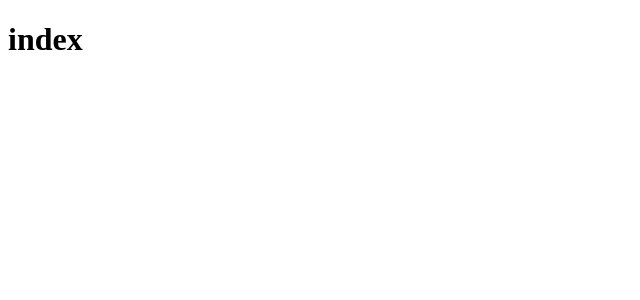
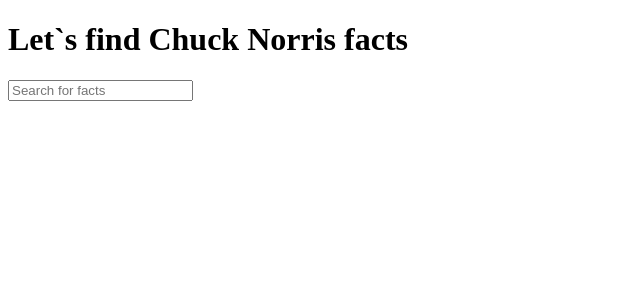
Before and after one commit to antoniomaia/seez, a Next.js app: page / in a window 1280 px wide. Shown: the top 300 px of the page, without its empty margins (0-640 px from the left). Built offline with nearby package versions, Linux system fonts and the light colour scheme.

Commit message:
add SearchInput component

```diff
--- /dev/null
+++ b/components/search-input/index.js
@@ -0,0 +1,8 @@
+const SearchInput = () => (
+  <>
+    <h1>Let`s find Chuck Norris facts</h1>
+    <input placeholder={'Search for facts'} />
+  </>
+);
+
+export default SearchInput;
--- a/pages/index.js
+++ b/pages/index.js
@@ -1,8 +1,9 @@
 import Layout from '../components/layout';
+import SearchInput from '../components/search-input';
 
 const Index = () => (
   <Layout>
-    <h1>index</h1>
+    <SearchInput />
   </Layout>
 );
 
```
Also changed, not shown: .eslintrc.json.
